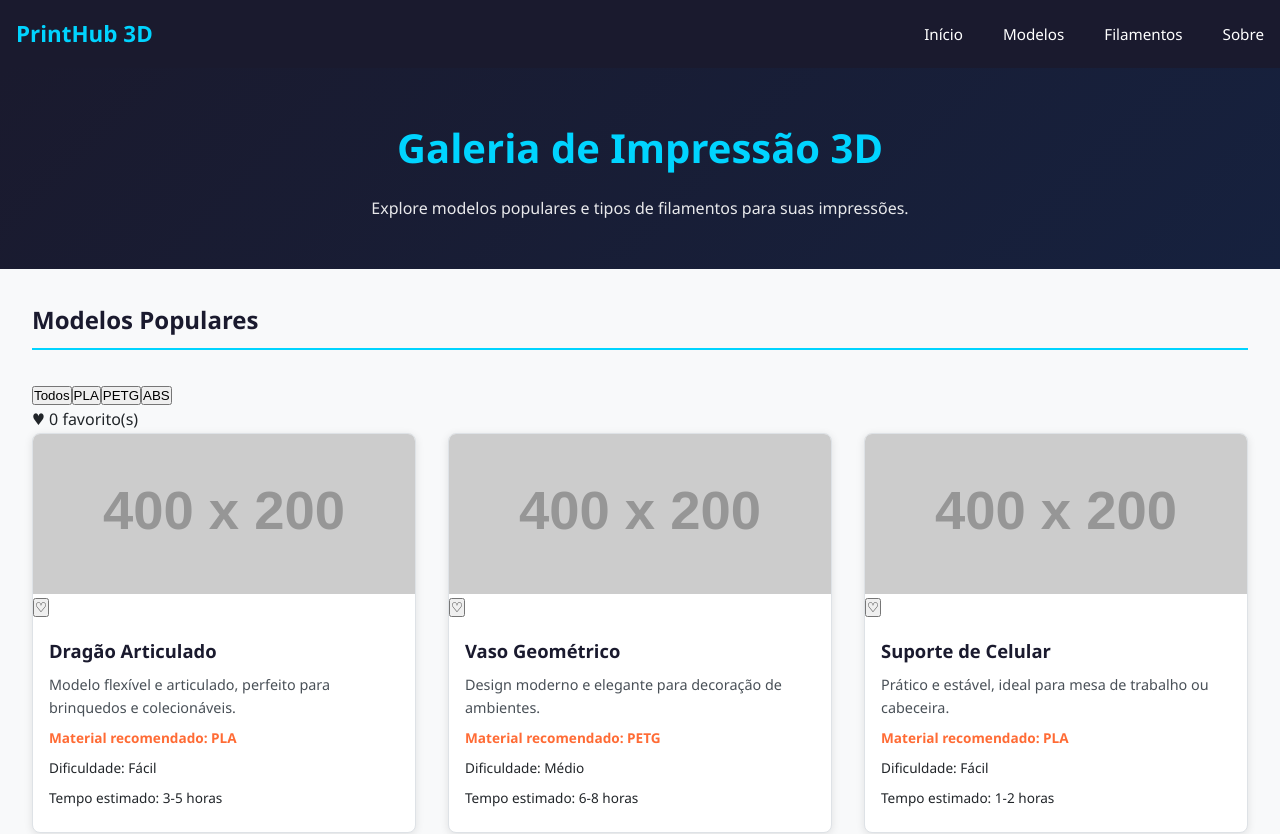
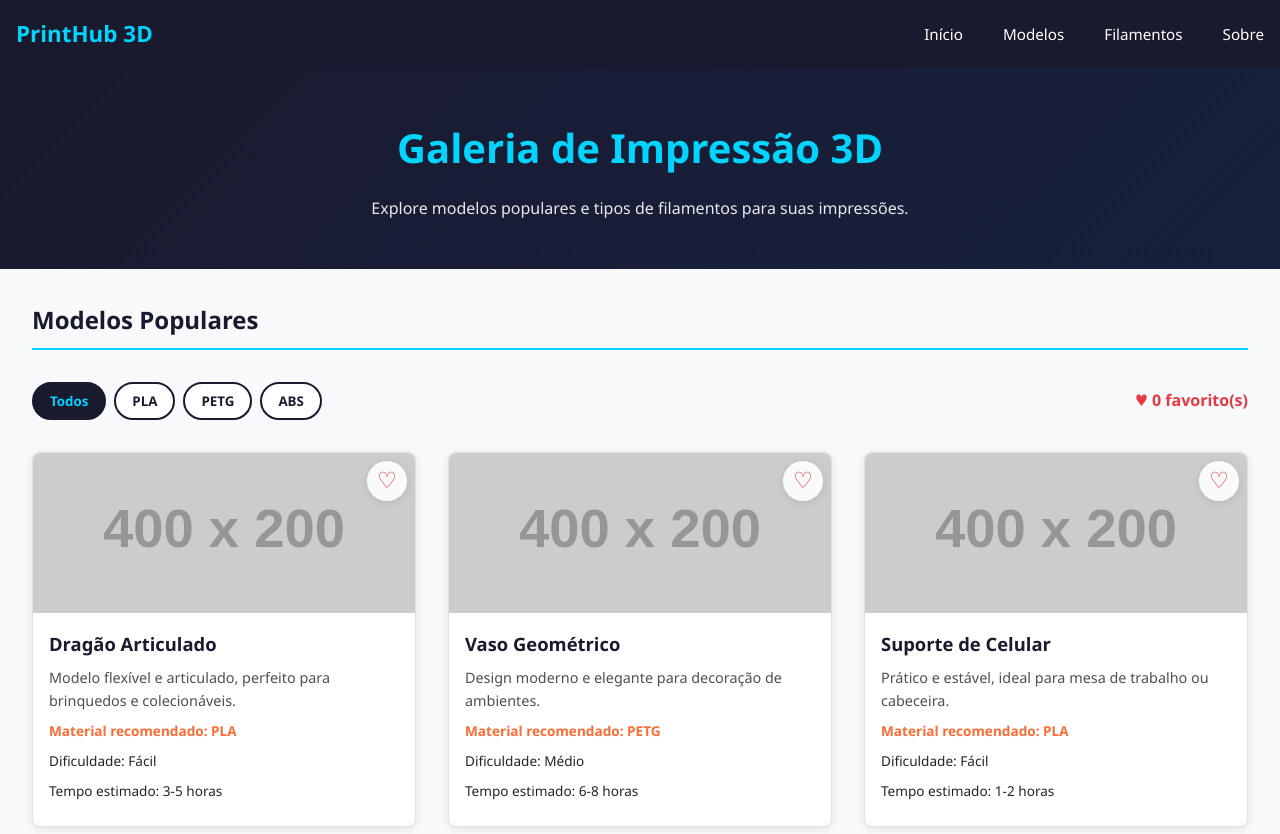
Before and after one commit to heitorlorenzi/galeria-impressao-3d, a React (Vite) app: page / in a window 1280 px wide. Shown: the top 834 px of the page. Built offline with nearby package versions, Linux system fonts and the light colour scheme.

Commit message:
Estiliza filtro por material, botão de favoritar e menu mobile aberto

```diff
--- a/src/App.css
+++ b/src/App.css
@@ -7,6 +7,7 @@
   --cor-card: #ffffff;
   --cor-header: #1a1a2e;
   --cor-borda: #dee2e6;
+  --cor-favorito: #e63946;
   --espacamento-pequeno: 0.5rem;
   --espacamento: 1rem;
   --espacamento-grande: 2rem;
@@ -197,6 +198,80 @@ section h2 {
   font-size: 0.85rem;
 }
 
+/* Menu aberto no celular (estado menuAberto) */
+.nav-aberta {
+  display: flex;
+  flex-direction: column;
+  gap: var(--espacamento);
+  position: absolute;
+  top: 100%;
+  left: 0;
+  right: 0;
+  padding: var(--espacamento);
+  background-color: var(--cor-header);
+  border-top: 1px solid var(--cor-primaria);
+}
+
+/* Barra com filtro e contador de favoritos */
+.modelos-barra {
+  display: flex;
+  flex-direction: column;
+  gap: var(--espacamento);
+  margin-bottom: var(--espacamento-grande);
+}
+
+.filtros {
+  display: flex;
+  flex-wrap: wrap;
+  gap: var(--espacamento-pequeno);
+}
+
+.filtro-botao {
+  padding: var(--espacamento-pequeno) var(--espacamento);
+  border: 2px solid var(--cor-header);
+  border-radius: 999px;
+  background-color: var(--cor-card);
+  color: var(--cor-header);
+  font-family: var(--fonte-principal);
+  font-weight: bold;
+  cursor: pointer;
+}
+
+.filtro-botao.ativo {
+  background-color: var(--cor-header);
+  color: var(--cor-primaria);
+}
+
+.contador-favoritos {
+  font-weight: bold;
+  color: var(--cor-favorito);
+}
+
+/* Botão de favoritar sobre a imagem do card */
+.modelo-imagem {
+  position: relative;
+}
+
+.botao-favorito {
+  position: absolute;
+  top: var(--espacamento-pequeno);
+  right: var(--espacamento-pequeno);
+  width: 40px;
+  height: 40px;
+  border: none;
+  border-radius: 50%;
+  background-color: rgba(255, 255, 255, 0.9);
+  color: var(--cor-favorito);
+  font-size: 1.4rem;
+  cursor: pointer;
+  box-shadow: var(--sombra);
+}
+
+/* Card favoritado (estado favoritos) */
+.modelo-card.favorito {
+  border: 2px solid var(--cor-favorito);
+}
+
 /* Tablet */
 @media (min-width: 768px) {
   .menu-toggle {
@@ -205,6 +280,19 @@ section h2 {
 
   .nav {
     display: flex;
+  }
+
+  .nav-aberta {
+    position: static;
+    flex-direction: row;
+    padding: 0;
+    border-top: none;
+  }
+
+  .modelos-barra {
+    flex-direction: row;
+    justify-content: space-between;
+    align-items: center;
   }
 
   .hero h1 {
```
